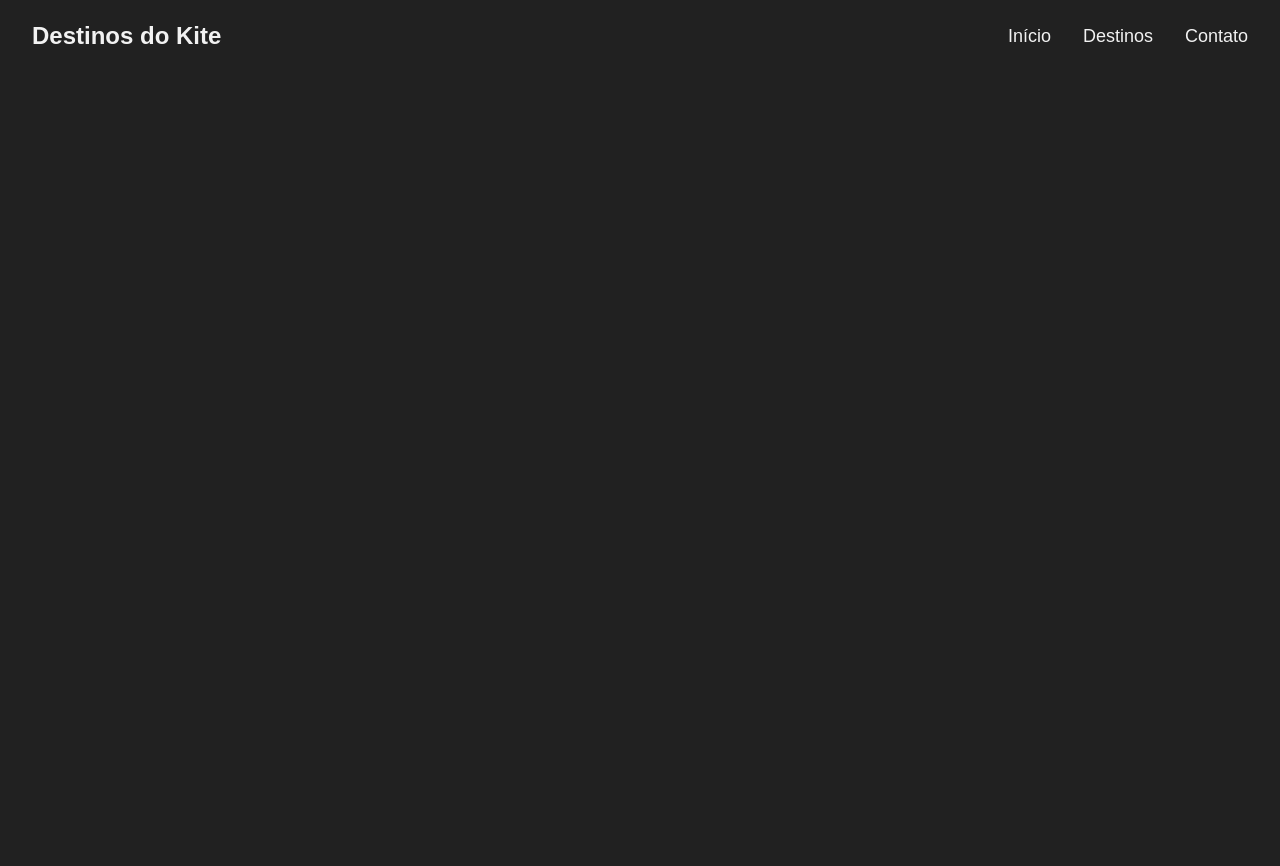
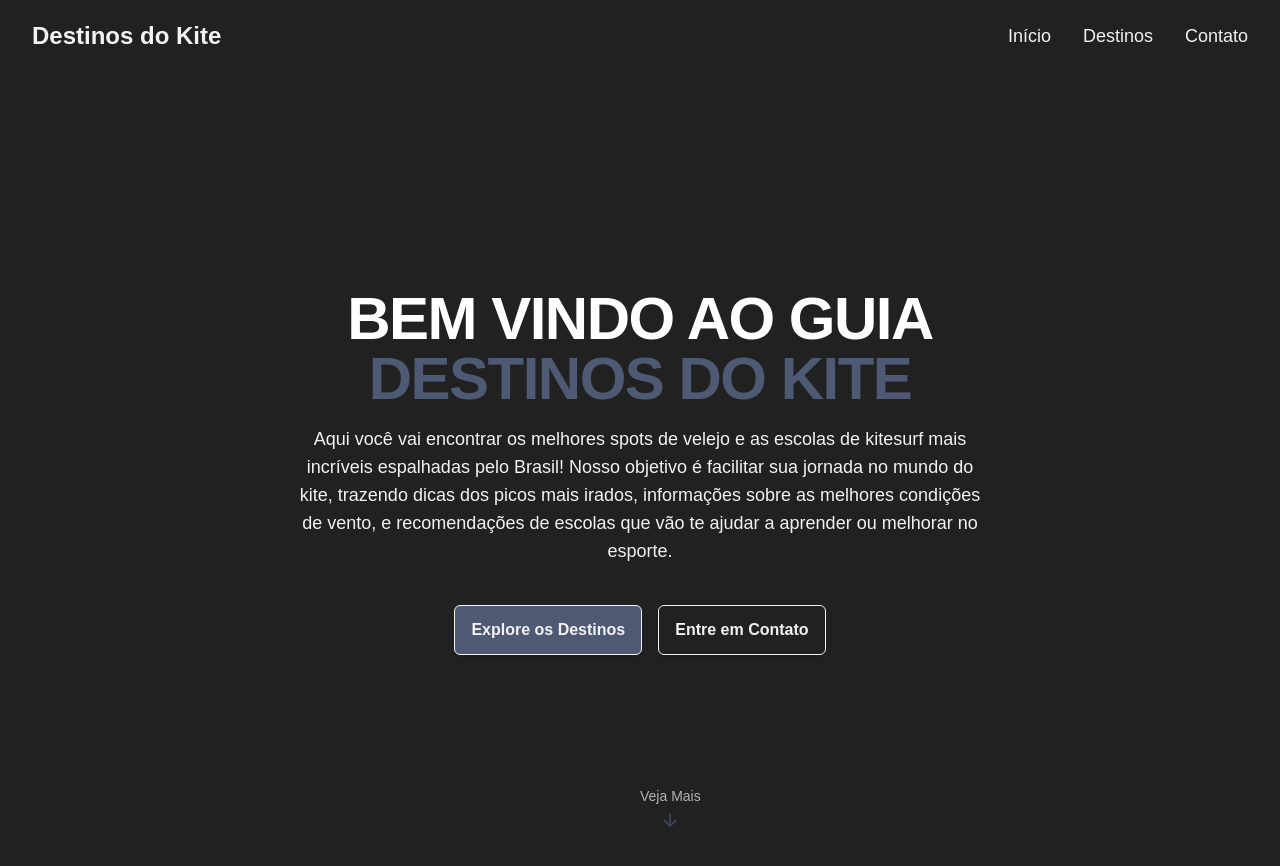
Before and after one commit to igorgp06/DestinosDoKite, a React (Vite) app in the folder frontend/: page / in a window 1280 px wide. Shown: the top 866 px of the page. Before the commit the page ends 800 px from the top, so only its background shows below. Built offline with nearby package versions, Linux system fonts and the light colour scheme.

Commit message:
[WORK 9.2] Progresso na seção Home e melhorias lógicas no Header

```diff
--- a/frontend/package.json
+++ b/frontend/package.json
@@ -1,7 +1,7 @@
 {
   "name": "destinosdokite",
   "private": true,
-  "version": "0.0.0",
+  "version": "0.9.2",
   "type": "module",
   "scripts": {
     "dev": "vite",
--- a/frontend/src/components/Header.jsx
+++ b/frontend/src/components/Header.jsx
@@ -1,11 +1,12 @@
 import { cn } from "../lib/utils";
 import { Menu, X } from "lucide-react";
 import { useEffect, useState } from "react";
+import { NavLink, Link } from "react-router-dom";
 
 const menuItems = [
-    { name: "Início", href: "" }, // TODO inicio vai contar o sobre junto dele
-    { name: "Destinos", href: "" },
-    { name: "Contato", href: "" }, // TODO vai contar as percerias junto dele
+    { name: "Início", to: "/" }, // TODO inicio vai contar o sobre junto dele
+    { name: "Destinos", to: "/destinos" }, // sem alteração da versão inicial
+    { name: "Contato", to: "/contato" }, // TODO vai conter as percerias junto dele
 ]
 
 export const Header = () => {
@@ -38,37 +39,34 @@ export const Header = () => {
         <>
             <nav
                 className={cn(
-                    "fixes w-full top-0 left-0 z-40 transition-all duration-300",
+                    "fixe w-full top-0 left-0 z-40 transition-all duration-300",
                     isScrolled ? "py-3 color-background/80 backdrop-blur-md shadow-md" : "py-5"
                 )}
             >
 
                 <div className="container flex items-center justify-between">
-                    <a
-                        className={cn(
-                            "text-xl font-bold color-primary flex items-center transition-all duration-300",
-                            "hover:opacity-80 hover:text-primary-foreground hover:text-glow"
-                        )}
-                        href="https://www.destinosdokite.com.br"
+                    <Link
+                        to="/"
+                        className={cn("text-xl font-bold color-primary flex items-center transition-all", "duration-300 hover:opacity-80 hover:text-primary-foreground hover:text-glow")}
                         onClick={() => setIsMenuOpen(false)}
                     >
                         <span className="relative z-10 text-2xl font-bold">
                             Destinos do Kite
                         </span>
-                    </a>
+                    </Link>
 
                     <div className="hidden md:flex space-x-8">
                         {menuItems.map((item, key) => (
-                            <a
+                            <NavLink
                                 key={key}
-                                href={item.href}
+                                to={item.to}
                                 className={cn(
                                     "text-lg font-medium transition-all duration-300",
                                     "hover:opacity-80 hover:text-primary-foreground hover:text-glow"
                                 )}
                             >
                                 {item.name}
-                            </a>
+                            </NavLink>
                         ))}
                     </div>
                 </div>
@@ -94,17 +92,21 @@ export const Header = () => {
 
                 <div className="flex flex-col space-y-8 text-xl text-foreground w-full h-full justify-center">
                     {menuItems.map((item, key) => (
-                        <a
+                        <NavLink
                             key={key}
-                            href={item.href}
-                            className={cn(
-                                "text-center font-medium transition-all duration-300",
-                                "hover:opacity-80 hover:text-primary-foreground hover:text-glow"
-                            )}
+                            to={item.to}
+                            className={({ isActive }) =>
+                                cn(
+                                    "text-center font-medium transition-all duration-300",
+                                    isActive
+                                        ? "text-primary-foreground underline"
+                                        : "hover:opacity-80 hover:text-primary-foreground hover:text-glow"
+                                )
+                            }
                             onClick={() => setIsMenuOpen(false)}
                         >
                             {item.name}
-                        </a>
+                        </NavLink>
                     ))}
                 </div>
             </div>
--- a/frontend/src/index.css
+++ b/frontend/src/index.css
@@ -15,6 +15,24 @@
 
   --color-primary: hsl(var(--primary));
   --color-primary-foreground: hsl(var(--primary-foreground));
+
+  --animate-fade-in: fade-in 0.7s ease-out forwards;
+  --animate-fade-in-delay-1: fade-in 0.7s ease-out 0.2s forwards;
+  --animate-fade-in-delay-2: fade-in 0.7s ease-out 0.4s forwards;
+  --animate-fade-in-delay-3: fade-in 0.7s ease-out 0.6s forwards;
+  --animate-fade-in-delay-4: fade-in 0.7s ease-out 0.8s forwards;
+
+  @keyframes fade-in {
+    from {
+      opacity: 0;
+      transform: translateY(20px);
+    }
+
+    to {
+      opacity: 1;
+      transform: translateY(0);
+    }
+  }
 }
 
 @layer base {
--- a/frontend/src/pages/public/HomePage/HomePage.jsx
+++ b/frontend/src/pages/public/HomePage/HomePage.jsx
@@ -1,8 +1,55 @@
+import { Link } from "react-router-dom";
+import { ArrowDown } from "lucide-react";
+import { cn } from "../../../lib/utils";
 
 export const HomePage = () => {
     return (
-        <div>
 
-        </div>
+        <main className="relative min-h-screen flex flex-col align-center justify-center px-4" id="home">
+
+            <div className="container max-w-3xl mx-auto text-center z-10">
+                <div className="space-y-8 ">
+                    <h1 className="text-4xl md:text-6xl font-bold tracking-tight text-white mb-4">
+                        <span className="opacity-0 animate-fade-in-delay-1">
+                            BEM VINDO AO GUIA
+                        </span>
+                        <span className="text-primary opacity-0 animate-fade-in-delay-2 hover:text-glow transition-all duration-300 block">
+                            {"  "}
+                            DESTINOS DO KITE
+                        </span>
+                    </h1>
+
+                    <div>
+                        <p className="text-lg text-primary-foreground opacity-0 animate-fade-in-delay-3">
+                            Aqui você vai encontrar os melhores spots de velejo e as escolas de kitesurf mais incríveis espalhadas pelo Brasil! Nosso objetivo é facilitar sua jornada no mundo do kite, trazendo dicas dos picos mais irados, informações sobre as melhores condições de vento, e recomendações de escolas que vão te ajudar a aprender ou melhorar no esporte.
+                        </p>
+                    </div>
+                </div>
+
+                <div className="mt-10 opacity-1 animate-fade-in-delay-4">
+                    <Link
+                        to="/destinos"
+                        className={cn("inline-block px-4 py-3 bg-primary text-primary-foreground font-semibold", "rounded-md shadow-md border border-primary-foreground",
+                            "hover:bg-background hover:text-glow transition-all duration-300"
+                        )}
+                    >
+                        Explore os Destinos
+                    </Link>
+
+                    <Link
+                        to="/contato"
+                        className={cn("inline-block px-4 py-3 bg-background text-primary-foreground font-semibold", "border border-primary-foreground rounded-md shadow-md hover:bg-primary/90 hover:text-glow transition-all duration-300 ml-4")}
+                    >
+                        Entre em Contato
+                    </Link>
+
+                </div>
+            </div>
+
+            <div className="absolute bottom-10 left-1/2 transform-translate-x-1/2 flex flex-col items-center text-primary-foreground opacity-70 animate-bounce">
+                <span className="text-sm text-primary-foreground mb-1">Veja Mais</span>
+                <ArrowDown className="h-5 w-5 text-primary" />
+            </div>
+        </main>
     )
 }
```
Also changed, not shown: 1 other file (tests, documents, lock files or other folders).
